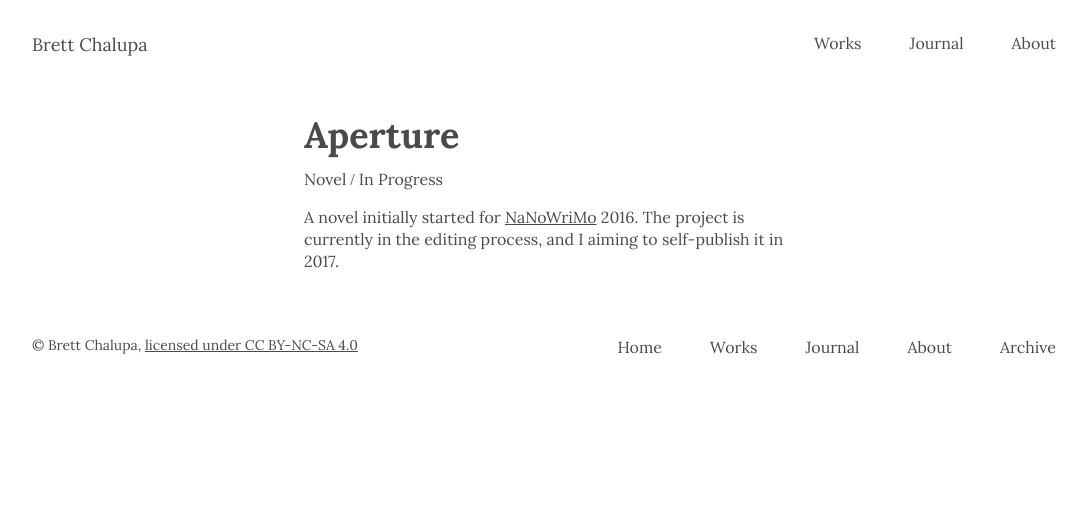
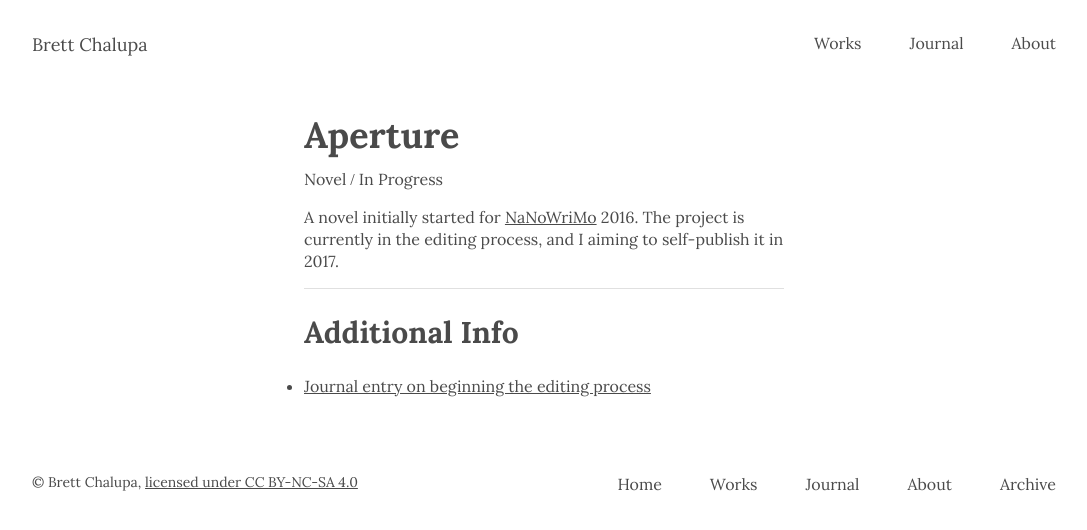
Before and after one commit to brettchalupa/brettchalupa.github.io, a Jekyll site: the page built from _works/aperture.md, in a window 1280 px wide. Shown: the top 530 px of the page, without its empty margins (96-1183 px from the left). Built offline with Jekyll 4.4.1, drawn with Linux system fonts in a browser that asks for light colours; a script that is not in the unit is left out.

Commit message:
Add Aperture editing JE to work

```diff
--- a/_works/aperture.md
+++ b/_works/aperture.md
@@ -9,6 +9,9 @@ tags:
 - Fiction
 layout: work
 period: In Progress
+additional_links:
+  - title: Journal entry on beginning the editing process
+    url: http://www.brettchalupa.com/beginning-the-editing-process-for-aperture
 ---
 
 A novel initially started for [NaNoWriMo](http://nanowrimo.org/) 2016. The project is currently in the editing process, and I aiming to self-publish it in 2017.
```
